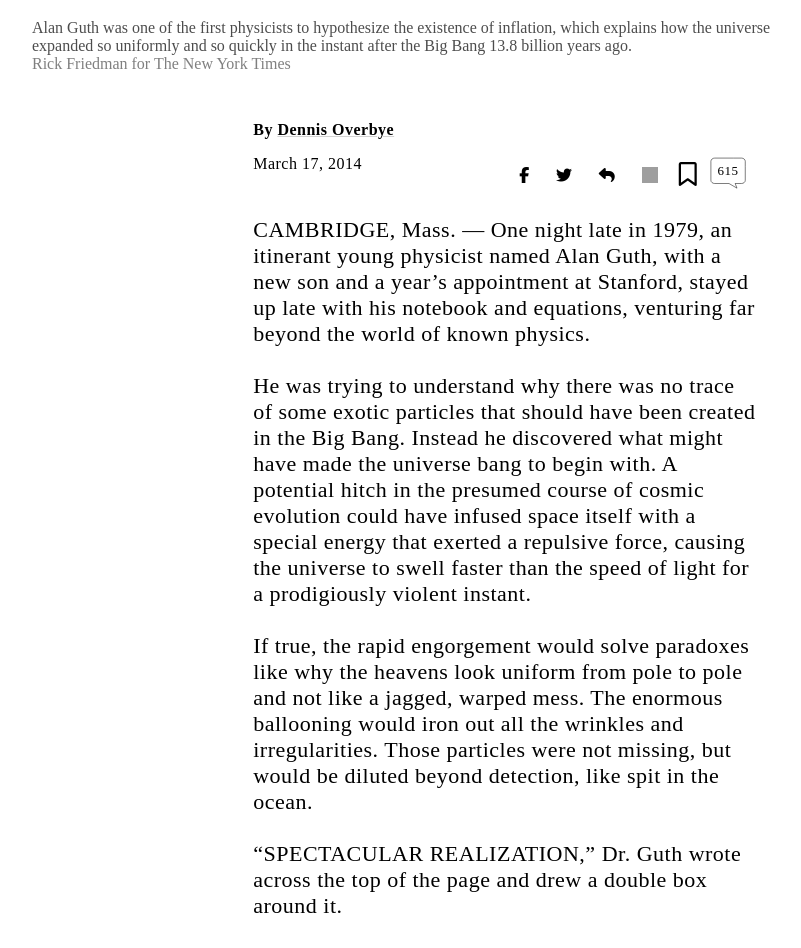
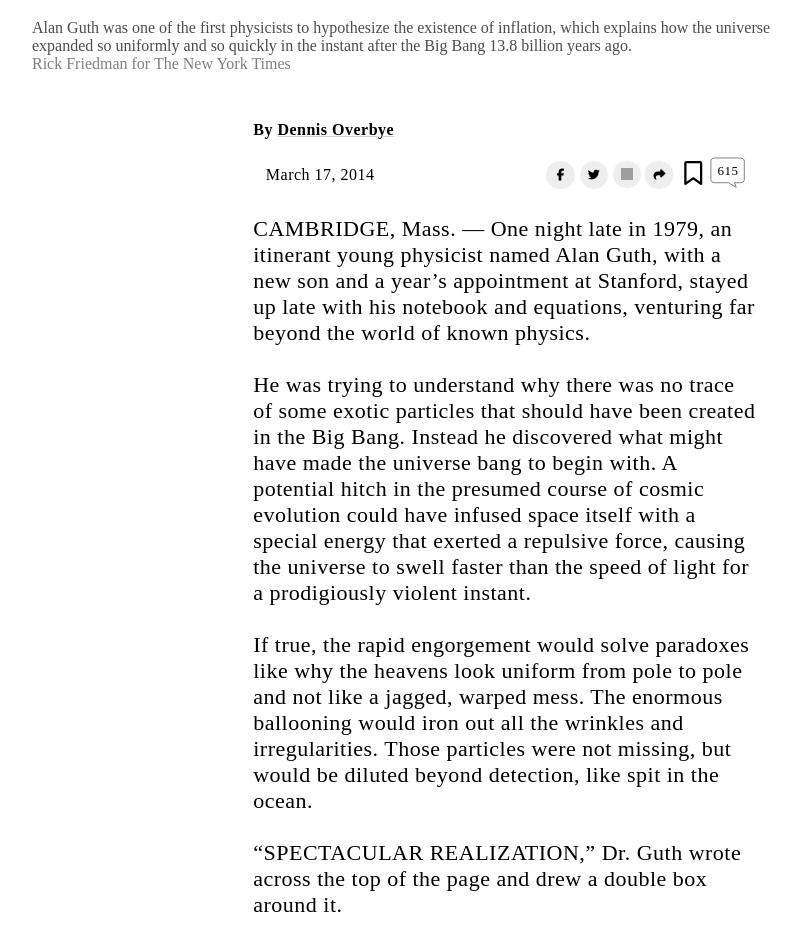
Before and after one commit to KonnorRogers/positioning-and-floating-elements, a website: page dist/index.html in a window 1280 px wide. Shown: the part 887-1835 px from the top of the page, without its empty margins (134-935 px from the left). Drawn offline with Linux system fonts and the light colour scheme; grey boxes are pictures that could not be loaded.

Commit message:
finished social buttons

```diff
--- a/dist/index.html
+++ b/dist/index.html
@@ -40,19 +40,15 @@
           <div class="social">
             <i class="fab fa-facebook-f"></i>
             <i class="fab fa-twitter"></i>
-            <i class="fas fa-reply"></i>
-            <img src="https://image.flaticon.com/icons/svg/12/12194.svg">
-            <div class="2em" style="font-size: 1.5em; margin-left: 0.5rem;">
+            <a>
+              <img style="margin-top: 0.2rem;" src="https://image.flaticon.com/icons/svg/12/12194.svg">
+            </a>
+            <i class="fas fa-reply fa-flip-horizontal"></i>
+            <div class="3em" style="font-size: 2em; margin-left: 0.5rem;">
               <i class="far fa-bookmark"></i>
             </div>
-            <!-- <div style="position: relative;"> -->
-            <!-- <i style="position: absolute; top: 0; font-weight: 200;" class="far fa-comment-alt fa-3x fa-flip-horizontal"></i><span style="position: absolute; top: 7px; left: 10px;">651</span> -->
-            <!-- </div> -->
-            <!-- <div style="height: 1em; width: 1em;"> -->
-            <!-- </div> -->
-            <div style="position: relative; margin-left: 0;">
-              <img style="height: 2.2em; width: 2.2em" src="speechbubble.svg" class="speechbubble">
-              <span style="font-size: small; position: absolute; top: 8px; left: 7px;">615</span>
+            <div style="position: relative; margin-left: 0.4rem;">
+              <img style="height: 2.2em; width: 2.2em; font-size: 1.3em;" src="speechbubble.svg" class="speechbubble"> <span style="font-size: small; position: absolute; top: 8px; left: 7px;">615</span>
             </div>
 
           </div>
--- a/dist/style.css
+++ b/dist/style.css
@@ -137,14 +137,16 @@ section {
 
 .date {
   width: 50%;
+  align-self: center;
+  text-align: left;
 }
 
 .social {
-  margin-left: auto;
-  width: 50%;
+  width: 40%;
   display: flex;
   justify-content: center;
   align-items: center;
+  font-size: 12px;
 }
 
 .social img {
@@ -152,11 +154,30 @@ section {
   height: 1em;
 }
 
-.fa-comment-alt {
-  flex: initial;
+.social .fab, .social .fas, .social a {
+  padding: 0.5rem;
+  background: #eeeeee;
+  border-radius: 9999px;
+  border: 1px solid white;
+}
+
+.social .fab:hover, .social .fas:hover, .social a:hover {
+  background: white;
+  border: 1px solid lightgray;
+}
+
+.social a {
+  padding: 0.25rem 0.5rem;
+}
+.social .fa-facebook-f {
+  padding: 0.5rem 0.65rem;
 }
 
 .speechbubble {
   width: 2em;
   height: 2em;
 }
+
+.social *:hover {
+  cursor: pointer;
+}
```
